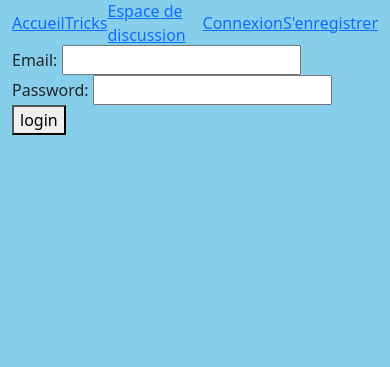
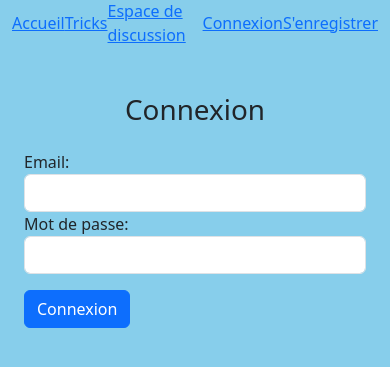
Before and after one commit to AurelienDemblans/SnowTrick, a Symfony app: template templates/login.html.twig in a window 390 px wide. Shown: the top 367 px of the page. Run offline with Twig, Linux system fonts and the light colour scheme; the template is opened without the code that fills it, so the values that code supplies are empty; style sheets or scripts are compiled from the project's sources; some libraries are stand-ins or nearby versions.

```diff
--- a/public/asset/JS/trickTemplate.js
+++ b/public/asset/JS/trickTemplate.js
@@ -1,6 +1,7 @@
 document.addEventListener('DOMContentLoaded', function () {
     let offset = document.getElementsByClassName("trick_comment_item").length;
     const loadMoreButton = document.getElementById('load-more-comments');
+    const showPictureButton = document.getElementById('show_pictures_videos_list_button');
 
     loadMoreButton.addEventListener("click", function () {
         fetch(`/trick_comments/${trickId
@@ -24,4 +25,9 @@ document.addEventListener('DOMContentLoaded', function () {
 
             }).catch(error => console.error('Error:', error));
     });
+
+    //show pictures on mobile
+    showPictureButton.addEventListener("click", function () {
+        document.getElementById('pictures_videos_list').classList.remove('hidden');
+    });
 });
--- a/templates/login.html.twig
+++ b/templates/login.html.twig
@@ -8,17 +8,27 @@
 {% endblock %}
 
 {% block body %}
-	{% if error %}
-		<div>{{ error.messageKey|trans(error.messageData, 'security') }}</div>
-	{% endif %}
+	<div class="container mt-5">
+		<h1 class="text-center">Connexion</h1>
 
-	<form action="{{ path('app_login') }}" method="post">
-		<label for="username">Email:</label>
-		<input type="text" id="username" name="_username" value="{{ last_username }}" required>
+		{% if error %}
+			<div class="alert alert-danger" role="alert">
+				{{ error.messageKey}}
+			</div>
+		{% endif %}
 
-		<label for="password">Password:</label>
-		<input type="password" id="password" name="_password" required>
+		<form action="{{ path('app_login') }}" method="post" class="mt-4">
+			<div class="form-group">
+				<label for="username">Email:</label>
+				<input type="text" id="username" name="_username" class="form-control" value="{{ last_username }}" required>
+			</div>
 
-		<button type="submit">login</button>
-	</form>
+			<div class="form-group">
+				<label for="password">Mot de passe:</label>
+				<input type="password" id="password" name="_password" class="form-control" required>
+			</div>
+
+			<button type="submit" class="btn btn-primary mt-3">Connexion</button>
+		</form>
+	</div>
 {% endblock %}
```
Also changed, not shown: assets/styles/trickPage.css (+10 -0 lines), assets/styles/trickPage.scss (+12 -0 lines), templates/trick.html.twig (+8 -1 lines), 1 other file.
